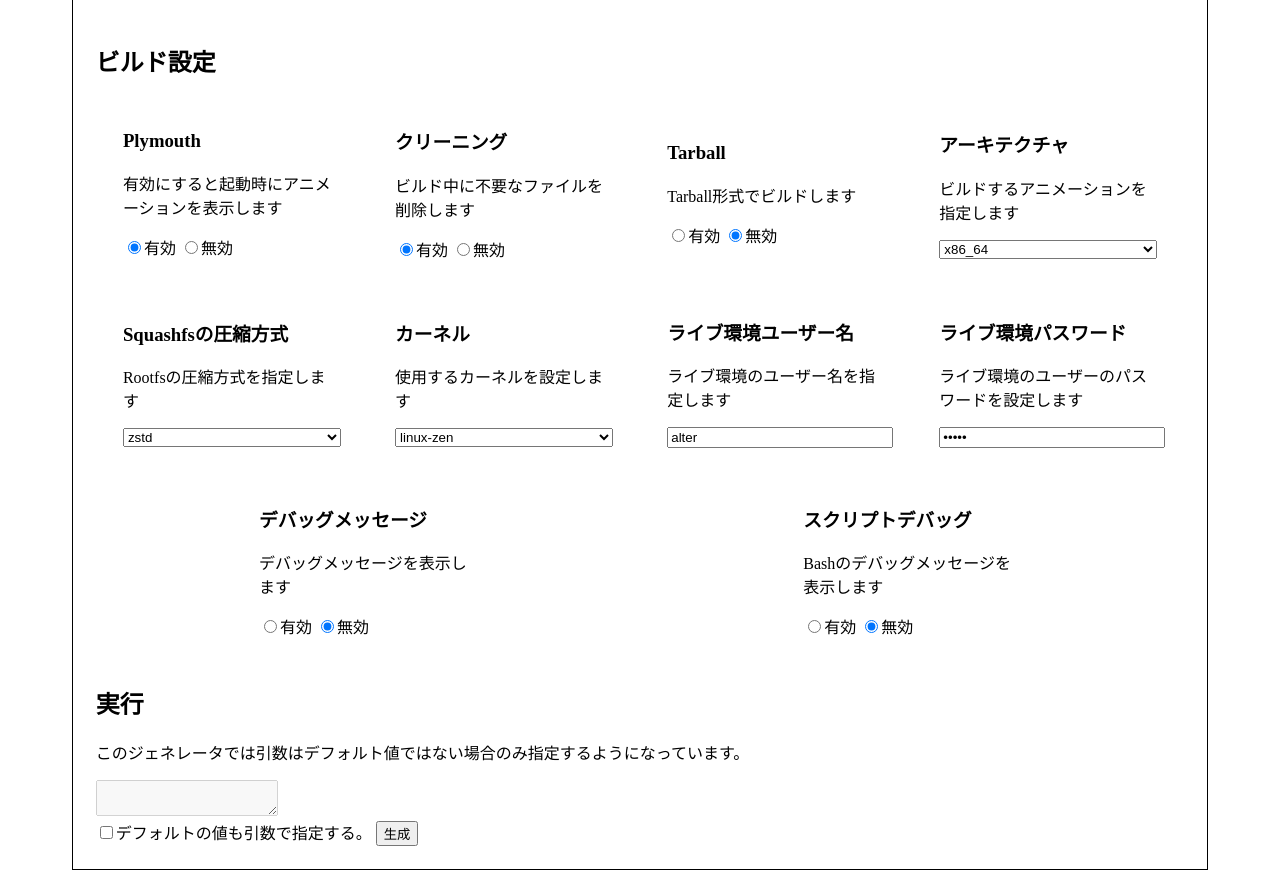
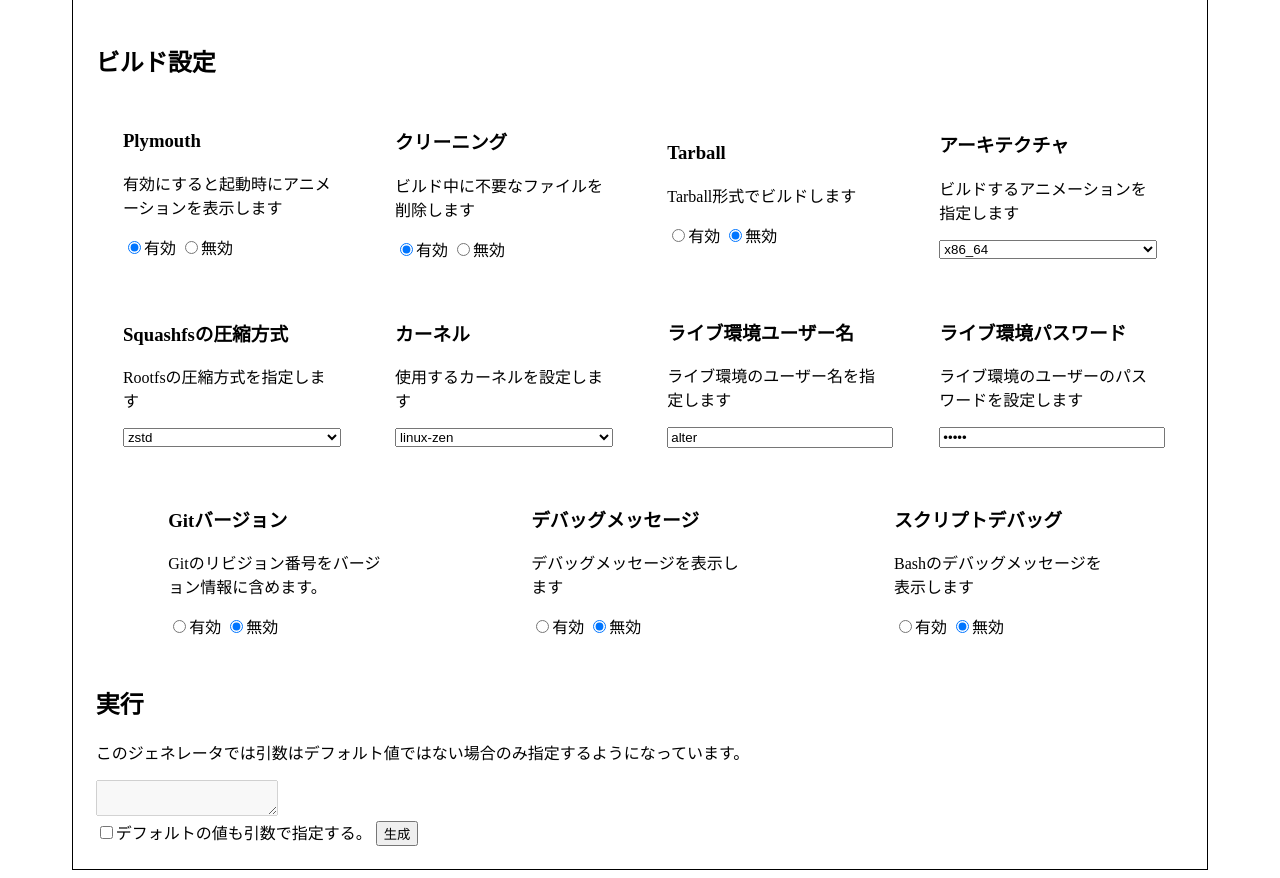
Before and after one commit to Hayao0819/hayao-old-website, a PHP site: page /alteriso-options-generator/index.php in a window 1280 px wide. Shown: the part 151-1029 px from the top of the page. Run offline with PHP 8.4, Linux system fonts and the light colour scheme.

Commit message:
[update] : gitversionをサポート

```diff
--- a/alteriso-options-generator/index.php
+++ b/alteriso-options-generator/index.php
@@ -113,6 +113,14 @@
 
                     <!-- デバッグ用オプション ここから -->
                     <div class="box_child">
+                        <p class="option_title"><h3>Gitバージョン</h3></p>
+                        <p class="option_description">Gitのリビジョン番号をバージョン情報に含めます。</p>
+                        <p class="option_form">
+                            <label for="gitversion_enable"><input type="radio" name="gitversion" value="enable" id="gitversion_enable">有効</label>
+                            <label for="gitversion_disable"><input type="radio" name="gitversion" value="disable" id="gitversion_disable" checked>無効</label>
+                        </p>
+                    </div>
+                    <div class="box_child">
                         <p class="option_title"><h3>デバッグメッセージ</h3></p>
                         <p class="option_description">デバッグメッセージを表示します</p>
                         <p class="option_form">
--- a/alteriso-options-generator/main.js
+++ b/alteriso-options-generator/main.js
@@ -86,6 +86,14 @@ function getBashDebug () {
     }
 }
 
+function getGitversion () {
+    var _IsGetversion = document.getElementById("gitversion_enable");
+    console.log(_IsGetversion);
+    if (_IsGetversion.checked) {
+        ARGUMENTS = ARGUMENTS + " --gitversion";
+    }
+}
+
 function startgen() {
     // 初期化
     ARGUMENTS = ""
@@ -106,6 +114,7 @@ function startgen() {
     getPassword();
     getDebug();
     getBashDebug();
+    getGitversion();
 
     // 出力
     document.getElementById('output').innerHTML = "";
```
